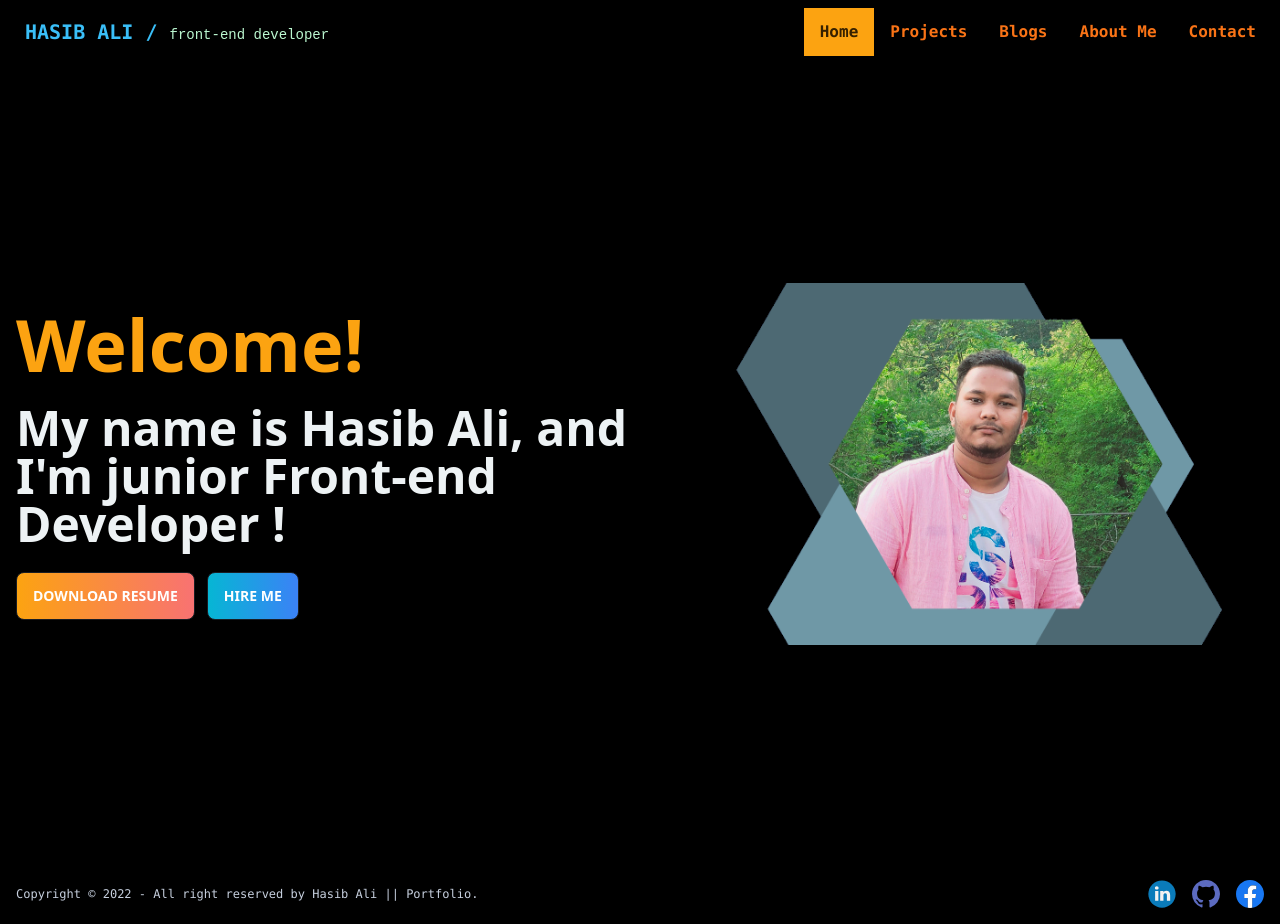
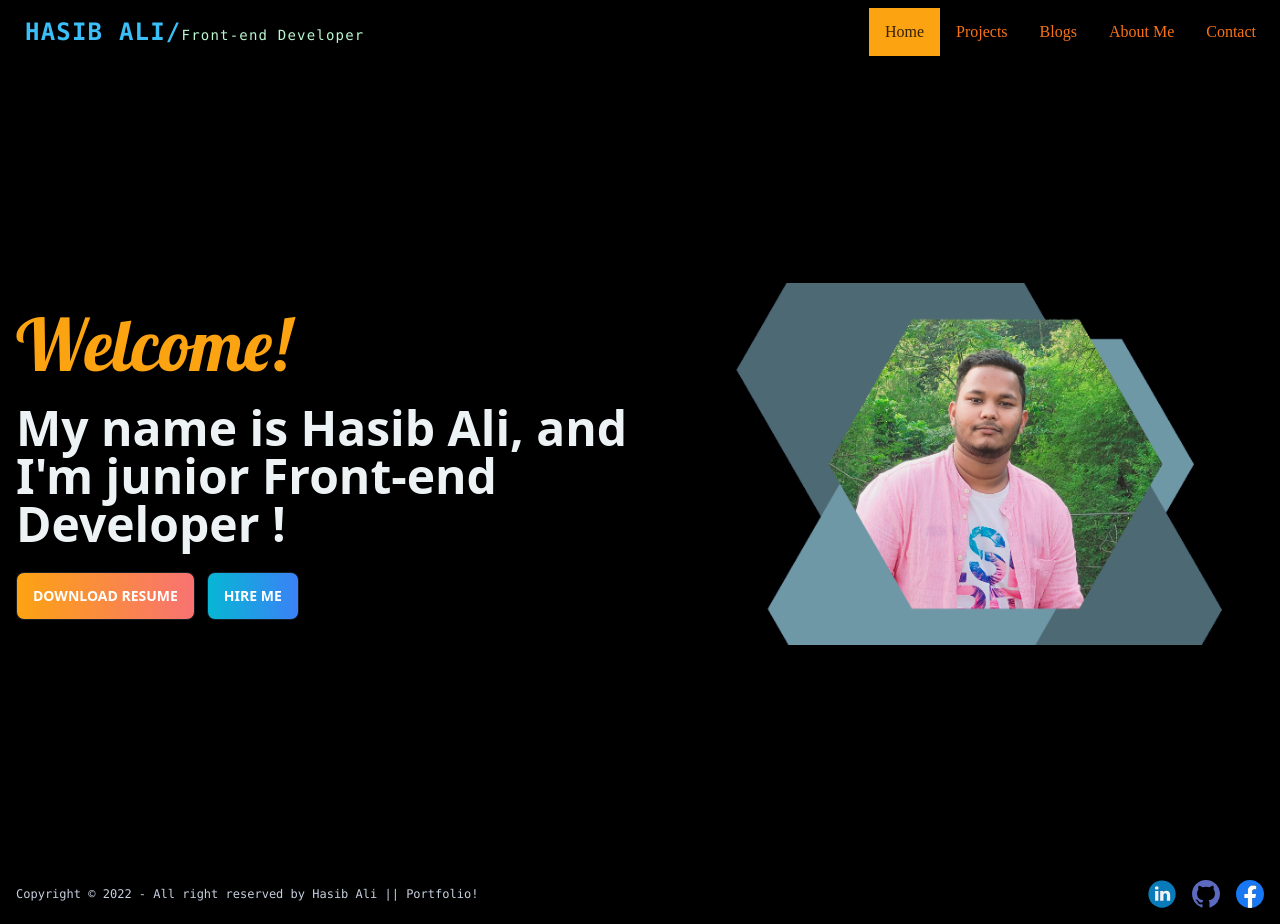
Before and after one commit to HasibAliOpu/dev-portfolio, a React (Create React App) app: page / in a window 1280 px wide. Built offline with nearby package versions, Linux system fonts and the light colour scheme.

Commit message:
change font style and adding some animation

```diff
--- a/public/index.html
+++ b/public/index.html
@@ -14,6 +14,13 @@
       manifest.json provides metadata used when your web app is installed on a
       user's mobile device or desktop. See https://developers.google.com/web/fundamentals/web-app-manifest/
     -->
+    <!-- Google Fonts Link -->
+    <link rel="preconnect" href="https://fonts.googleapis.com" />
+    <link rel="preconnect" href="https://fonts.gstatic.com" crossorigin />
+    <link
+      href="https://fonts.googleapis.com/css2?family=Lobster&display=swap"
+      rel="stylesheet"
+    />
     <link rel="manifest" href="%PUBLIC_URL%/manifest.json" />
     <!--
       Notice the use of %PUBLIC_URL% in the tags above.
--- a/src/components/AboutMe/AboutMe.js
+++ b/src/components/AboutMe/AboutMe.js
@@ -8,7 +8,7 @@ import { SkillBar } from "react-skills";
 
 const AboutMe = () => {
   return (
-    <div className="text-white">
+    <div className="text-white ">
       <div className="grid grid-cols-1 lg:grid-cols-2">
         <div className="bg-orange-400 h-full lg:w-8/12 ">
           <div
@@ -27,10 +27,10 @@ const AboutMe = () => {
               </div>
             </figure>
             <div className="card-body text-center">
-              <h2 className="text-3xl text-primary font-bold font-mono uppercase">
+              <h2 className="text-3xl text-primary font-lobster uppercase">
                 Hasib Ali Opu
               </h2>
-              <p style={{ fontFamily: "monospace" }} className="uppercase">
+              <p className="uppercase font-mono text-sm">
                 junior front-end Developer
               </p>
             </div>
@@ -90,17 +90,17 @@ const AboutMe = () => {
           >
             <h1 className="text-7xl text-primary">Hello!</h1>
 
-            <p className="text font-mono my-4">
-              I am a junior front-end web developer. I love to use my creativity
-              and make something new. That's why I love to work with React.js
-              and TailwindCSS. Over the last 6 month, I gather knowledge in
-              various parts of web development through the Programming Hero
-              course. My ultimate goal is to become an awesome full-stack web
-              developer who can make beautiful UIs and also can handle the
-              back-end smoothly.
+            <p className="font-kalam my-4">
+              My name is Hasib Ali Opu and I'm a junior front-end web developer.
+              I love to use my creativity and make something new. That's why I
+              love to work with React.js and TailwindCSS. Over the last 8 month,
+              I gather knowledge in various parts of web development through the
+              Programming Hero course. My ultimate goal is to become an awesome
+              full-stack web developer who can make beautiful UIs and also can
+              handle the back-end smoothly.
             </p>
           </div>
-          <div className="lg:px-8">
+          <div className="lg:px-8 font-kalam">
             <h1 className="text-center text-info font-bold text-2xl mb-3">
               <span className="border-b-2 px-4 pb-0.5 border-teal-300">
                 My Skills
@@ -128,7 +128,7 @@ const AboutMe = () => {
               <SkillBar name="Node.JS" level={75} color="#7cb518" />
             </div>
             <div className="pb-1 scale-100 hover:scale-105 ease-in duration-300">
-              <SkillBar name="Express.JS" level={70} color="#081c15" />
+              <SkillBar name="Express.JS" level={70} color="#003566" />
             </div>
             <div className="scale-100 hover:scale-105 ease-in duration-300">
               <SkillBar name="MongoDB" level={80} color="#4c956c" />
--- a/src/components/Blogs/Blogs.js
+++ b/src/components/Blogs/Blogs.js
@@ -3,7 +3,7 @@ import React from "react";
 const Blogs = () => {
   return (
     <div>
-      <h1 className="flex justify-center items-center italic text-4xl md:text-7xl lg:text-8xl xl:text-9xl h-screen">
+      <h1 className="flex justify-center items-center italic text-4xl md:text-7xl font-lobster lg:text-8xl xl:text-9xl h-screen">
         Coming Soon...
       </h1>
     </div>
--- a/src/components/Contact/Contact.js
+++ b/src/components/Contact/Contact.js
@@ -37,11 +37,10 @@ const Contact = () => {
       data-aos-delay="50"
       data-aos-duration="1000"
       data-aos-easing="ease-in-out"
-      style={{ fontFamily: "cursive" }}
-      className="my-10 mx-5 lg:mx-0 text-white"
+      className="my-10 mx-5 lg:mx-0 text-white  font-kalam"
     >
       <section className="w-full max-w-2xl px-6 py-4 mx-auto bg-info rounded-md shadow-md ">
-        <h2 className="text-3xl font-semibold text-center">Get in touch</h2>
+        <h2 className="text-3xl text-center">Get In Touch</h2>
         <p className="mt-3 text-center">
           HELLO!! Feel free to communicate with me for any enquiry,
           collaboration or jobs. I will be more than glad to hear from you.
--- a/src/components/Footer/Footer.js
+++ b/src/components/Footer/Footer.js
@@ -9,7 +9,8 @@ const Footer = () => {
       <footer className="footer items-center p-4 bg-black text-neutral-content">
         <div className="items-center grid-flow-col">
           <p className="text-xs font-mono">
-            Copyright © 2022 - All right reserved by Hasib Ali || Portfolio.
+            Copyright © {new Date().getFullYear()} - All right reserved by Hasib
+            Ali || Portfolio!
           </p>
         </div>
         <div className="grid-flow-col gap-4 md:place-self-center justify-self-center md:justify-self-end">
@@ -19,7 +20,7 @@ const Footer = () => {
             rel="noopener noreferrer"
           >
             <img
-              className="scale-100 hover:scale-125 ease-in duration-300 w-7"
+              className="scale-100 hover:-translate-y-2 ease-in-out duration-500 w-7"
               src={linkedin}
               alt="linkedin"
             />
@@ -30,7 +31,7 @@ const Footer = () => {
             rel="noopener noreferrer"
           >
             <img
-              className="scale-100 hover:scale-125 ease-in duration-300 w-7"
+              className="scale-100 hover:-translate-y-2 ease-in-out duration-500 w-7"
               src={github}
               alt="github"
             />
@@ -41,7 +42,7 @@ const Footer = () => {
             rel="noopener noreferrer"
           >
             <img
-              className="scale-100 hover:scale-125 ease-in duration-300 w-7"
+              className="scale-100  hover:-translate-y-2 ease-in-out duration-500 w-7"
               src={facebook}
               alt="facebook"
             />
--- a/src/components/Home/Home.css
+++ b/src/components/Home/Home.css
@@ -0,0 +1,20 @@
+.welcome {
+  display: inline-block;
+  position: relative;
+}
+.welcome:after {
+  content: "";
+  position: absolute;
+  width: 100%;
+  transform: scaleX(0);
+  height: 3px;
+  bottom: 0;
+  left: 0;
+  background-color: #fca311;
+  transform-origin: bottom right;
+  transition: transform 0.32s ease-in-out;
+}
+.welcome:hover:after {
+  transform: scaleX(1);
+  transform-origin: bottom left;
+}
--- a/src/components/Home/Home.js
+++ b/src/components/Home/Home.js
@@ -1,4 +1,5 @@
 import React from "react";
+import "./Home.css";
 import banner from "../../assets/banner/LinkedIn-Banner.png";
 import resume from "../../assets/resume/resume.pdf";
 
@@ -25,7 +26,7 @@ const Home = () => {
             data-aos-duration="2000"
             data-aos-easing="ease-in-out"
           >
-            <h1 className="text-3xl md:text-5xl lg:text-6xl xl:text-7xl font-bold text-[#fca311]">
+            <h1 className="text-3xl md:text-5xl lg:text-6xl xl:text-7xl font-lobster  text-[#fca311] welcome">
               Welcome!
             </h1>
             <p className="py-6 md:text-2xl lg:text-4xl xl:text-5xl text-[#edf2f4] font-bold">
--- a/src/components/Navbar/Navbar.js
+++ b/src/components/Navbar/Navbar.js
@@ -3,7 +3,7 @@ import { Link, NavLink } from "react-router-dom";
 
 const Navbar = () => {
   return (
-    <div className="sticky top-0 z-50 font-mono font-bold text-orange-500">
+    <div className="sticky top-0 z-50 font-kalam text-orange-500">
       <div className="navbar  bg-black">
         <div className="navbar-start">
           <div className="dropdown">
@@ -45,12 +45,9 @@ const Navbar = () => {
             </ul>
           </div>
           <Link to="/" className="btn btn-ghost normal-case lg:text-xl">
-            <p className="uppercase text-info">
-              Hasib Ali /{" "}
-              <span
-                style={{ fontFamily: "'Roboto Mono', monospace" }}
-                className="text-green-200 text-xs lg:text-sm lowercase font-normal"
-              >
+            <p className="uppercase text-info font-mono text-2xl tracking-wider">
+              Hasib Ali/
+              <span className="text-green-200 text-xs lg:text-sm normal-case font-normal">
                 Front-end Developer
               </span>
             </p>
--- a/src/components/Projects/Projects.js
+++ b/src/components/Projects/Projects.js
@@ -41,7 +41,7 @@ const images5 = [
 
 const Projects = () => {
   return (
-    <div className="my-10 text-white ">
+    <div className="my-10 text-white font-kalam">
       <h1 className="text-center text-6xl uppercase lg:font-bold mb-16">
         <span className="border-b-4 border-primary hover:border-white hover:text-primary pb-1">
           Proj
--- a/tailwind.config.js
+++ b/tailwind.config.js
@@ -1,7 +1,12 @@
 module.exports = {
   content: ["./src/**/*.{js,jsx,ts,tsx}"],
   theme: {
-    extend: {},
+    extend: {
+      fontFamily: {
+        lobster: ["Lobster, cursive"],
+        kalam: ["Kalam, cursive;"],
+      },
+    },
   },
   daisyui: {
     themes: [
```
